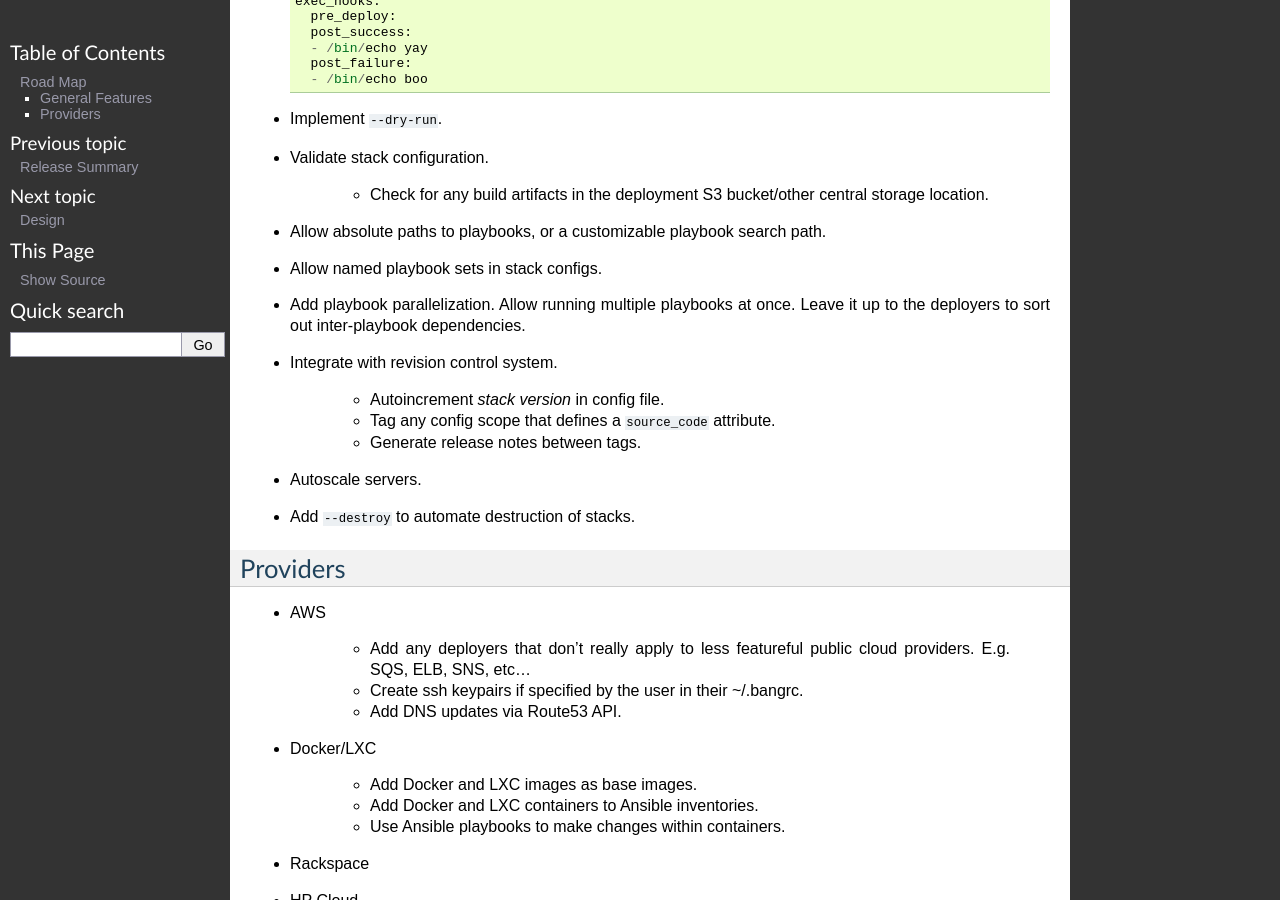
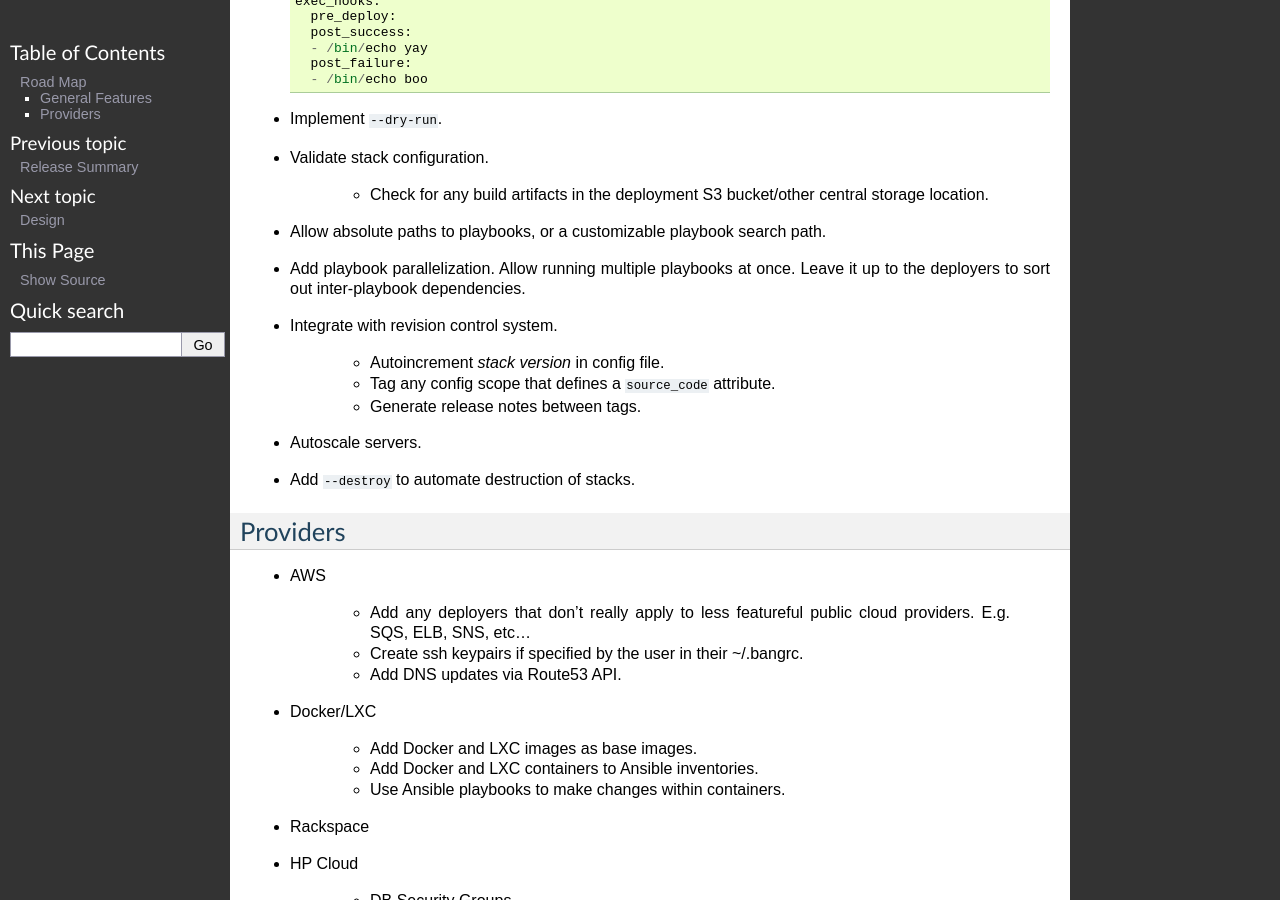
Before and after one commit to fr33jc/bang, a Sphinx documentation site: the page built from doc/roadmap.txt, in a window 1280 px wide and 900 px high, scrolled down 470 px. Built offline with Sphinx 7.4.7, drawn with Linux system fonts in a browser that asks for light colours.

Commit message:
Remove "named playbook sets" from roadmap.
While it seemed convenient to have named playbook sets directly in a
stack config, it seems more manageable to have a separate yml file to
define playbook sets.  E.g.:

    bang-stacks/
               |_ prod-stack.yml
               |_ prod-playbooks-deploy.yml
               |_ prod-playbooks-update_lbs.yml
               |_ dev-overrides.yml

Where prod-playbooks-deploy.yml would contain:

    playbooks:
    - deploy_dbs.yml
    - sanity_check_dbs.yml
    - deploy_app_servers.yml
    - sanity_check_stack.yml

And prod-playbooks-update_lbs.yml would contain:

    playbooks:
    - enable_maintenance_window.yml
    - update_lbs.yml
    - disable_maintenance_window.yml

Use cases:

    - Deploying a brand new prod stack:

        bang prod-stack.yml prod-playbooks-deploy.yml

    - Deploying a brand new dev stack:

        bang prod-stack.yml prod-playbooks-deploy.yml dev-overrides.yml

    - Updating load balancers in prod:

        bang prod-stack.yml prod-playbooks-update_lbs.yml

```diff
--- a/doc/roadmap.txt
+++ b/doc/roadmap.txt
@@ -40,8 +40,6 @@ General Features
 - Allow absolute paths to playbooks, or a customizable playbook
   search path.
 
-- Allow named playbook sets in stack configs.
-
 - Add playbook parallelization.  Allow running multiple playbooks at
   once.  Leave it up to the deployers to sort out inter-playbook
   dependencies.
```
